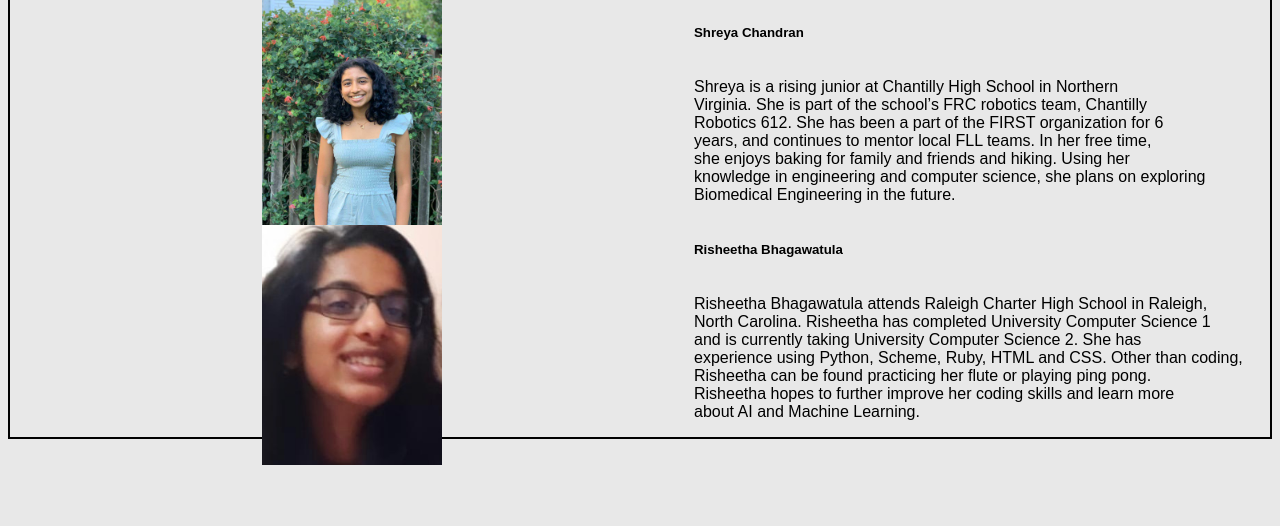
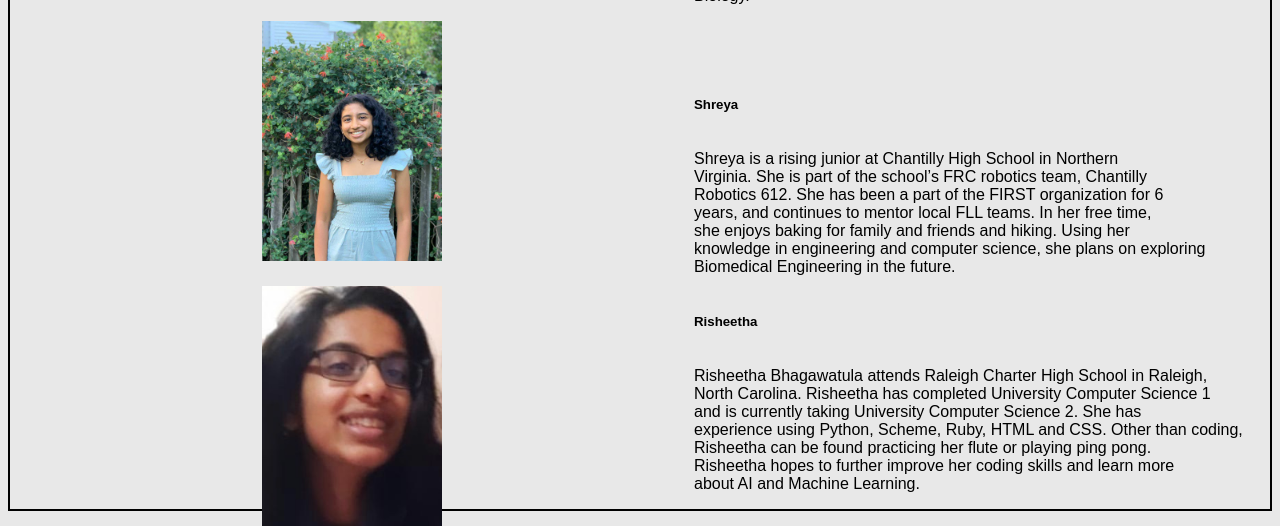
Before and after one commit to risheethagb/AirPollutionFinal, a Jekyll site: the page About Us/blurbs.html, which Jekyll copies as it is, in a window 1280 px wide, cut to the strip 697-1223 px from the top of the page. Built offline with Jekyll 4.4.1, drawn with Linux system fonts in a browser that asks for light colours; before the commit the page ends 1162 px from its top, so only the background shows below that.

Commit message:
Update blurbs.html

```diff
--- a/About Us/blurbs.html
+++ b/About Us/blurbs.html
@@ -29,7 +29,9 @@
 
 
   <br>
-	<img src="Lena.jpg">
+	<img style="margin-bottom:3%;"src="Lena.jpg">
+    <br>
+    <br>
 	<img src="Neha.png">
 	  <br>
 	  <h5>Hailena Bian</h5>
@@ -56,10 +58,12 @@
     and someday pursue a field that combines the wonders of CS and <br>Biology.
     </p>
 	  <br>
-	 <img src="Shreya.jpg">
+	 <img style="margin-bottom:2%;"src="Shreya.jpg">
+     <br>
+     <br>
 	<img src="Risheetha.jpg">
 	  <br>
-	   <h5>Shreya Chandran</h5>
+	   <h5>Shreya</h5>
 	  <p class="shreya">
     Shreya is a rising junior at Chantilly High School in Northern <br>
     Virginia. She is part of the school’s FRC robotics team, Chantilly <br>
@@ -70,7 +74,7 @@
     Biomedical Engineering in the future.
     </p>
 	  <br>
-	  <h5>Risheetha Bhagawatula</h5>
+	  <h5>Risheetha</h5>
 	  <p class="risheetha">
     Risheetha Bhagawatula attends Raleigh Charter High School in Raleigh, <br>
     North Carolina. Risheetha has completed University Computer Science 1 <br>
```
